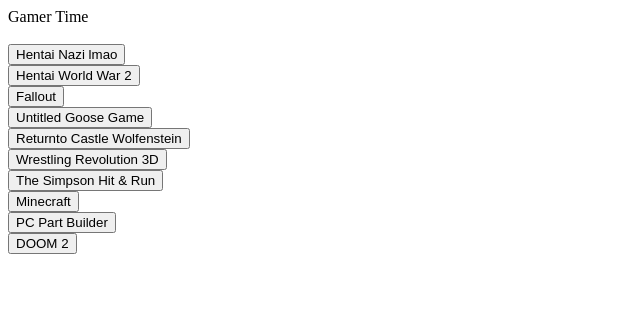
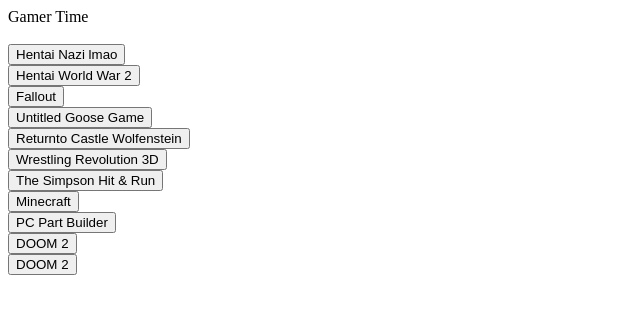
Before and after one commit to VectoRdw/VectoRdw.github.io, a plain HTML site: page index.html in a window 1280 px wide. Shown: the whole page, without its empty margins (0-640 px from the left). Drawn offline with Linux system fonts and the light colour scheme.

Commit message:
Update index.html

```diff
--- a/index.html
+++ b/index.html
@@ -48,6 +48,10 @@
     <a href="https://drive.google.com/uc?export=download&id=1GYggIQNzhS_qlKXXngV59E2X0D0hUWyv" target="_blank">
         <button>DOOM 2</button>
     </a>
+		    <br>
+    <a href="https://drive.google.com/uc?export=download&id=1QUjbER7qi0xGr5cxKiggqU7ibEfaX0jv" target="_blank">
+        <button>DOOM 2</button>
+    </a>
 </body>
 
 </html>
```
